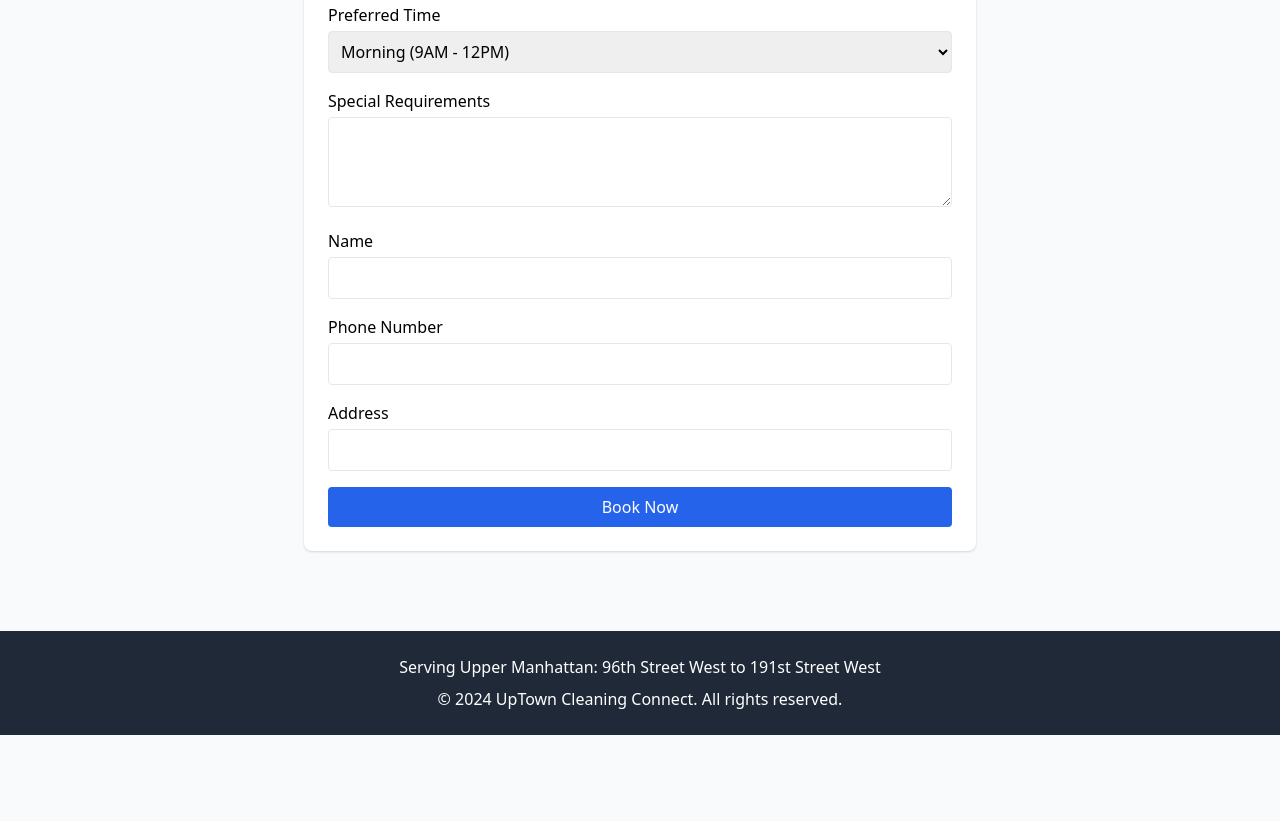
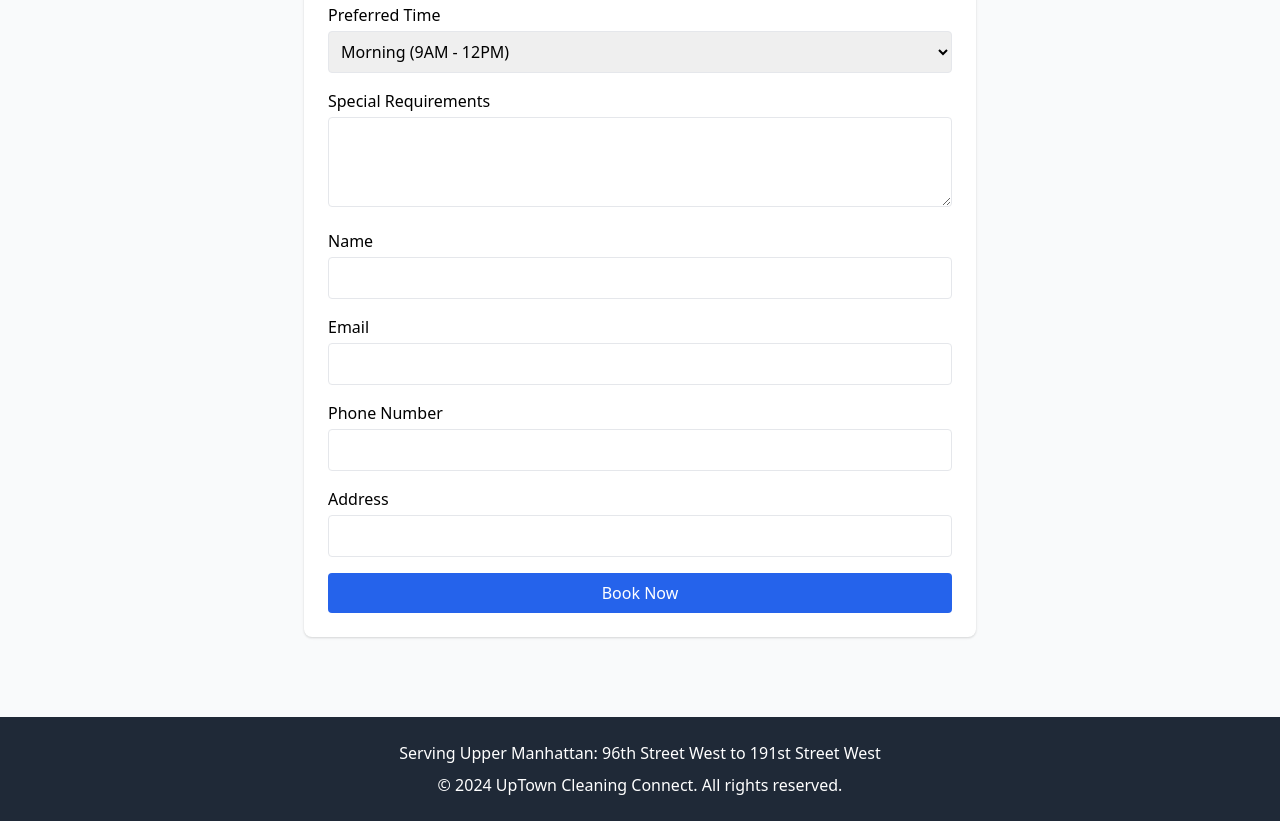
Before and after one commit to cleanerconnect/cleanersconnect, a plain HTML site: page index.html in a window 1280 px wide. Shown: the part 1057-1878 px from the top of the page. Before the commit the page ends 1792 px from the top, so only its background shows below. Drawn offline with nearby package versions, Linux system fonts and the light colour scheme.

Commit message:
Update index.html

```diff
--- a/index.html
+++ b/index.html
@@ -122,6 +122,11 @@
                     </div>
 
                     <div>
+                        <label class="block mb-1 font-medium">Email</label>
+                        <input type="email" name="_replyto" required class="w-full p-2 border rounded">
+                    </div>
+
+                    <div>
                         <label class="block mb-1 font-medium">Phone Number</label>
                         <input type="tel" name="phone" required class="w-full p-2 border rounded">
                     </div>
```
